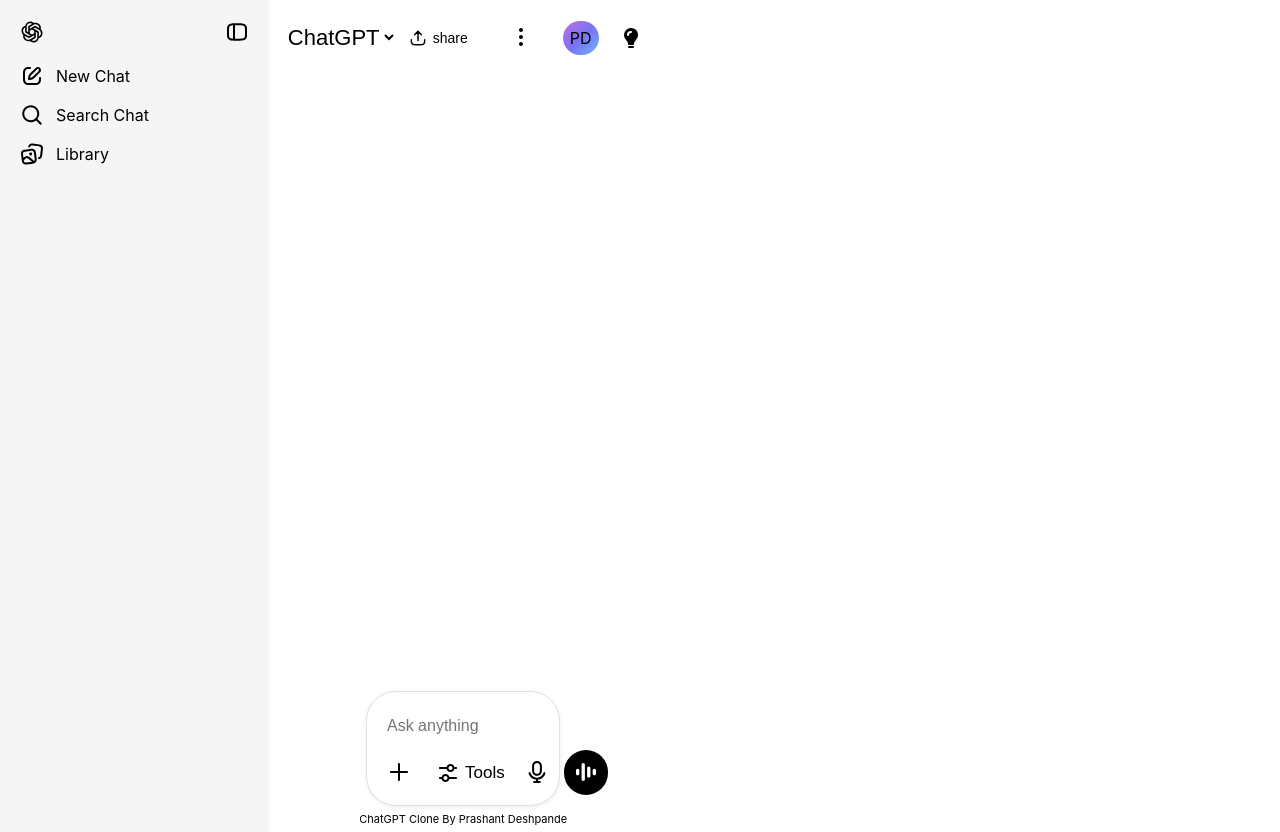
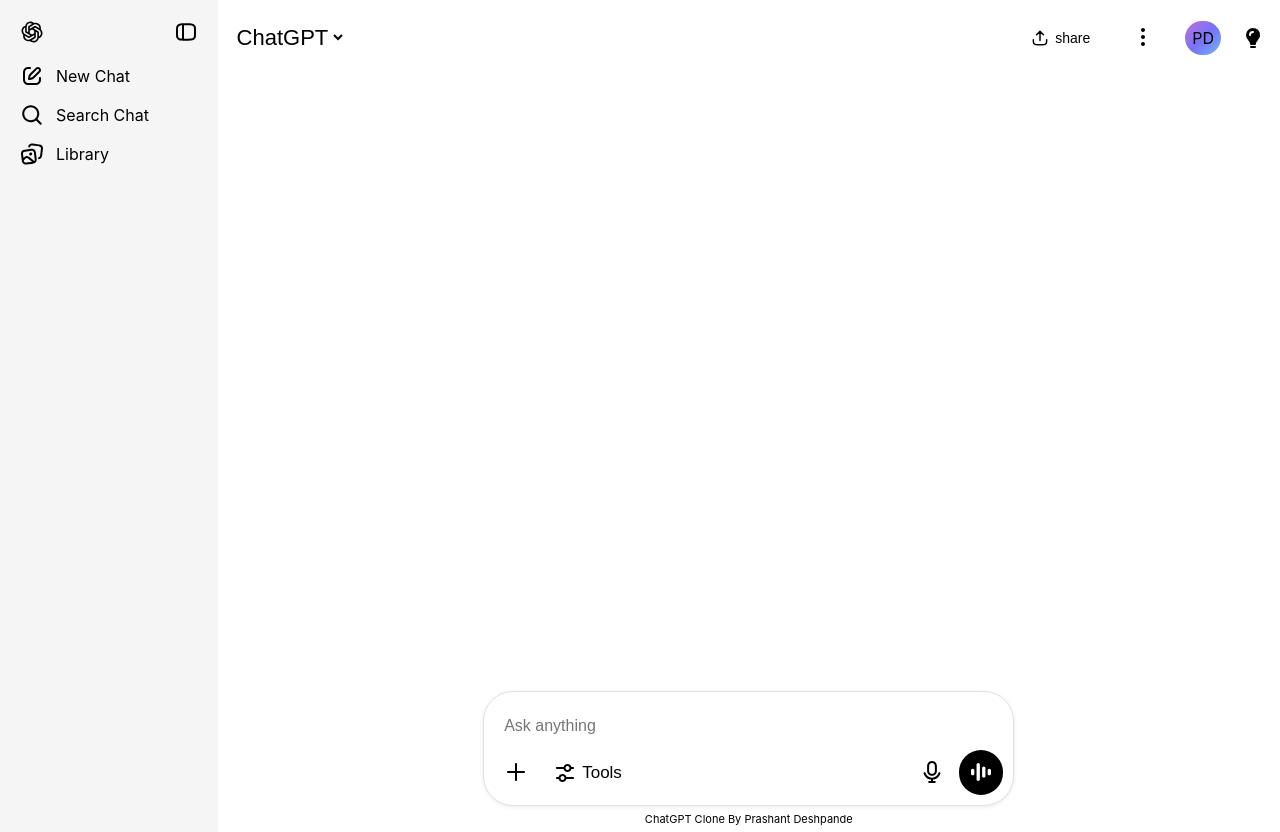
Before and after one commit to prashantd-17/Chatgpt-clone, an Angular app: page / in a window 1280 px wide. Built offline with nearby package versions, Linux system fonts and the light colour scheme.

Commit message:
fixed width issue

```diff
--- a/src/app/app.component.html
+++ b/src/app/app.component.html
@@ -2,7 +2,7 @@
   <div class="sidenav" [ngClass]="{ 'collapsed': stateService.collapsed()}">
     <app-sidenav></app-sidenav>
   </div>
-  <div>
+  <div class="grow-1">
     <app-topnav></app-topnav>
     <app-chat-window></app-chat-window>
   </div>
--- a/src/app/app.component.scss
+++ b/src/app/app.component.scss
@@ -25,7 +25,7 @@
 }
 
 .sidenav {
-  width: 21%;
+  width: 17%;
   transition: width 0.3s ease;
 }
 
@@ -40,3 +40,7 @@
   display: flex;
   flex-direction: column;
 }
+
+.grow-1{
+  flex-grow: 1;
+}
```
